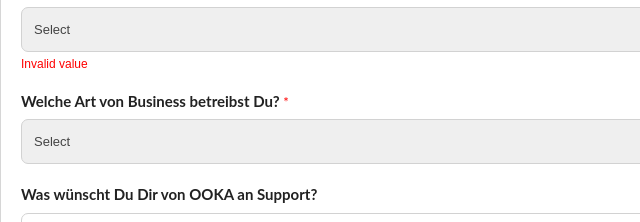
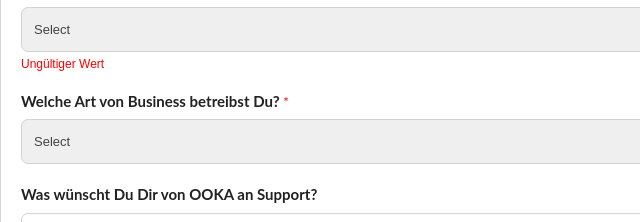
Before and after one commit to 3liGlobal/Zoho-EU-Contact-Us-Retail-DE-Form, a plain HTML site: page index.html in a window 1280 px wide. Both pictures are taken after typing "Sample", "Sample", "Sample", "name@example.com", "Sample", "Sample" into the empty fields and a click on the button "Submit". Shown: the part 627-849 px from the top of the page, 0-640 px from the left. Drawn offline with Linux system fonts and the light colour scheme.

Commit message:
Update index.html

```diff
--- a/index.html
+++ b/index.html
@@ -74,7 +74,7 @@
                     class="zf-errorMessage"
                     style="display: none"
                   >
-                    Invalid value
+                    Ungültiger Wert
                   </p>
                 </div>
                 <div class="zf-clearBoth"></div>
@@ -102,7 +102,7 @@
                     class="zf-errorMessage"
                     style="display: none"
                   >
-                    Invalid value
+                    Ungültiger Wert
                   </p>
                 </div>
                 <div class="zf-clearBoth"></div>
@@ -130,7 +130,7 @@
                     class="zf-errorMessage"
                     style="display: none"
                   >
-                    Invalid value
+                    Ungültiger Wert
                   </p>
                 </div>
                 <div class="zf-clearBoth"></div>
@@ -168,7 +168,7 @@
                     class="zf-errorMessage"
                     style="display: none"
                   >
-                    Invalid value
+                    Ungültiger Wert
                   </p>
                 </div>
                 <div class="zf-clearBoth"></div>
@@ -196,7 +196,7 @@
                     class="zf-errorMessage"
                     style="display: none"
                   >
-                    Invalid value
+                    Ungültiger Wert
                   </p>
                 </div>
                 <div class="zf-clearBoth"></div>
@@ -221,7 +221,7 @@
                     class="zf-errorMessage"
                     style="display: none"
                   >
-                    Invalid value
+                    Ungültiger Wert
                   </p>
                 </div>
                 <div class="zf-clearBoth"></div>
@@ -266,7 +266,7 @@
                     class="zf-errorMessage"
                     style="display: none"
                   >
-                    Invalid value
+                    Ungültiger Wert
                   </p>
                 </div>
                 <div class="zf-clearBoth"></div>
@@ -294,7 +294,7 @@
                     class="zf-errorMessage"
                     style="display: none"
                   >
-                    Invalid value
+                    Ungültiger Wert
                   </p>
                 </div>
                 <div class="zf-clearBoth"></div>
@@ -319,7 +319,7 @@
                     class="zf-errorMessage"
                     style="display: none"
                   >
-                    Invalid value
+                    Ungültiger Wert
                   </p>
                 </div>
                 <div class="zf-clearBoth"></div>
@@ -344,7 +344,7 @@
                     class="zf-errorMessage"
                     style="display: none"
                   >
-                    Invalid value
+                    Ungültiger Wert
                   </p>
                 </div>
                 <div class="zf-clearBoth"></div>
@@ -370,7 +370,7 @@
                     class="zf-errorMessage"
                     style="display: none"
                   >
-                    Invalid value
+                    Ungültiger Wert
                   </p>
                 </div>
                 <div class="zf-clearBoth"></div>
```
